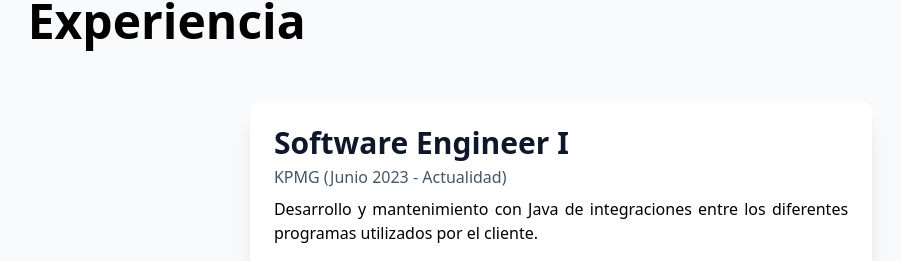
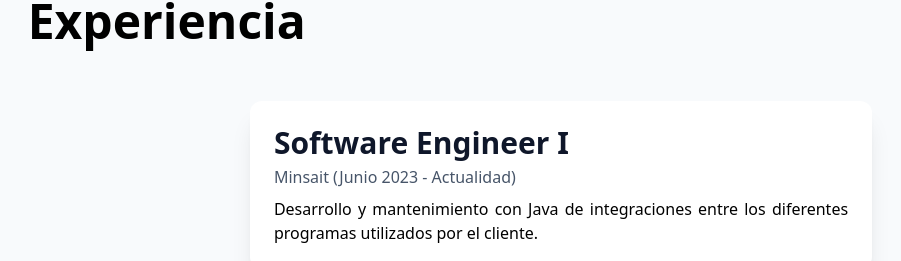
Before and after one commit to SergioCarrascosaSanchez/SergioCarrascosaSanchez.github.io, a React (Vite) app: page / in a window 1280 px wide. Shown: the part 774-1035 px from the top of the page, without its empty margins (79-980 px from the left). Built offline with nearby package versions, Linux system fonts and the light colour scheme.

Commit message:
fix company name at Data.ts

```diff
--- a/src/Data.ts
+++ b/src/Data.ts
@@ -45,7 +45,7 @@ export const ProjectArray = [
 export const ExperienceArray = [
   {
     title: "Software Engineer I",
-    company: "KPMG (Junio 2023 - Actualidad)",
+    company: "Minsait (Junio 2023 - Actualidad)",
     description:
       "Desarrollo y mantenimiento con Java de integraciones entre los diferentes programas utilizados por el cliente.",
   },
```
